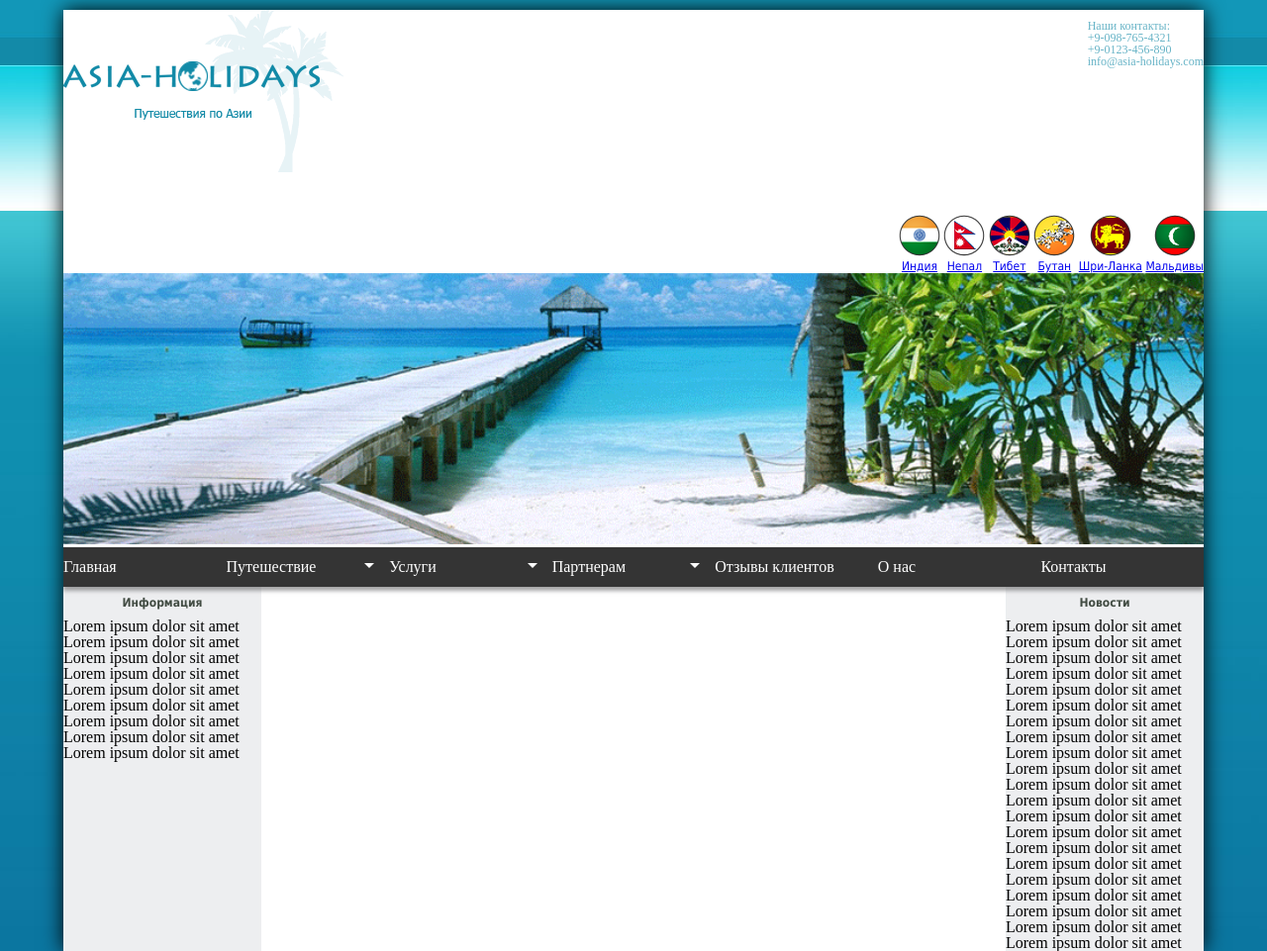
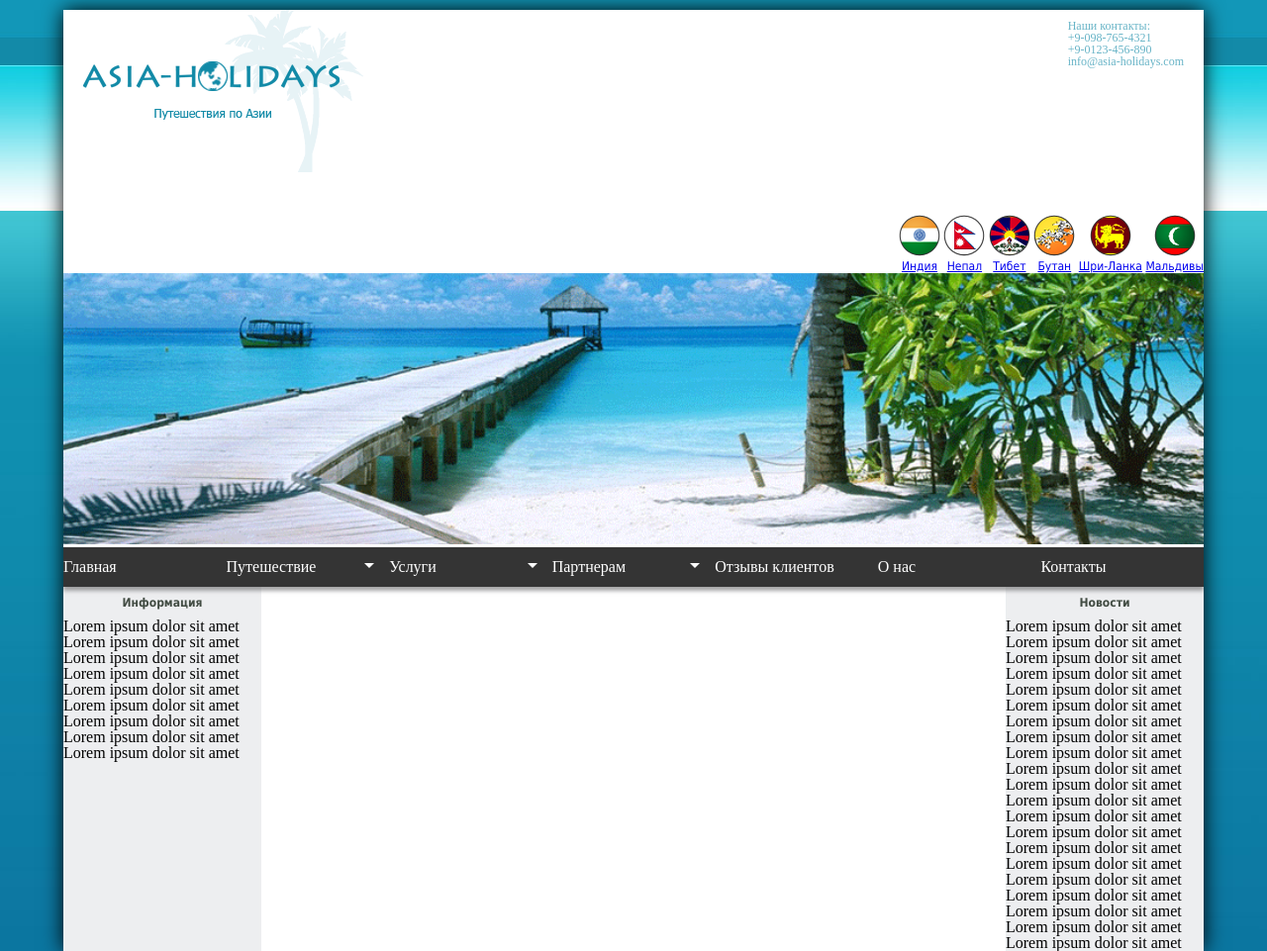
Before and after one commit to lora-vit/FrontendCourse, a plain HTML site: page lab-4/index.html in a window 1280 px wide. Shown: the top 961 px of the page at 99% size. Drawn offline with Linux system fonts and the light colour scheme.

Commit message:
отступы у лого и контактов

```diff
--- a/lab-4/css/style.css
+++ b/lab-4/css/style.css
@@ -8,11 +8,14 @@ body{
  background: url(../img/az-background.jpg);
  background-size: 100%;
 }
-
+.logo{
+  margin-left: 20px;
+}
 .head-right{
   float: right;
   color:#68b4c7;
   margin-top: 10px;
+  margin-right: 20px;
 }
 .main{
 
--- a/lab-4/index.html
+++ b/lab-4/index.html
@@ -12,7 +12,7 @@
 
   <div class="main">
     <div>
-      <img src="img/az-logo.png"  alt= "logo">
+      <img class="logo" src="img/az-logo.png"  alt= "logo">
 
       <div class="head-right">
         <p class="m-size12">Наши контакты:</p>
```
